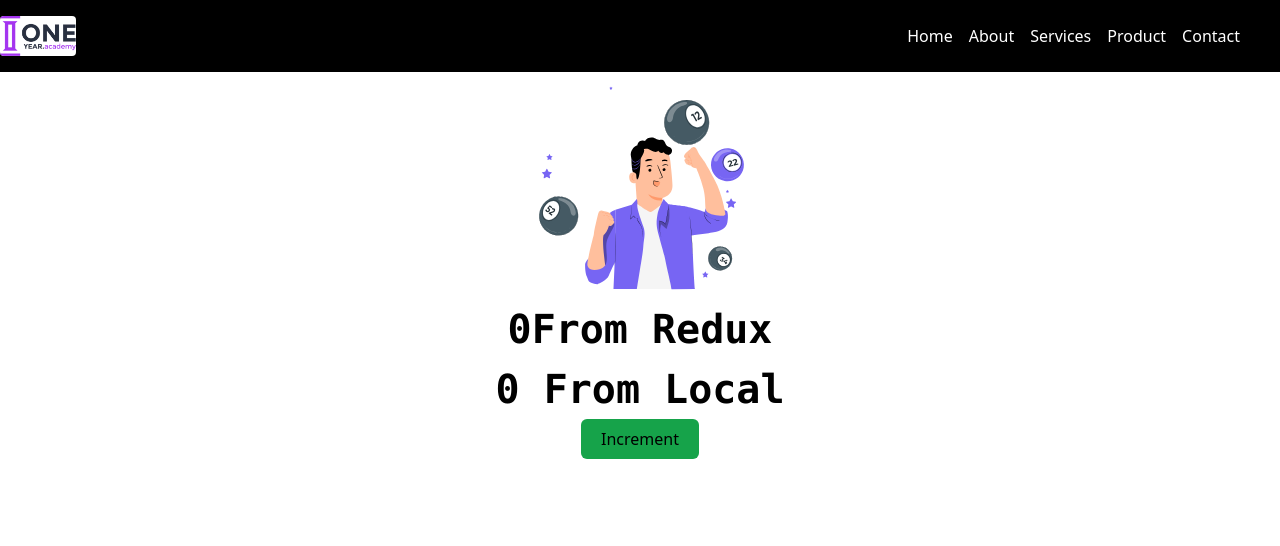
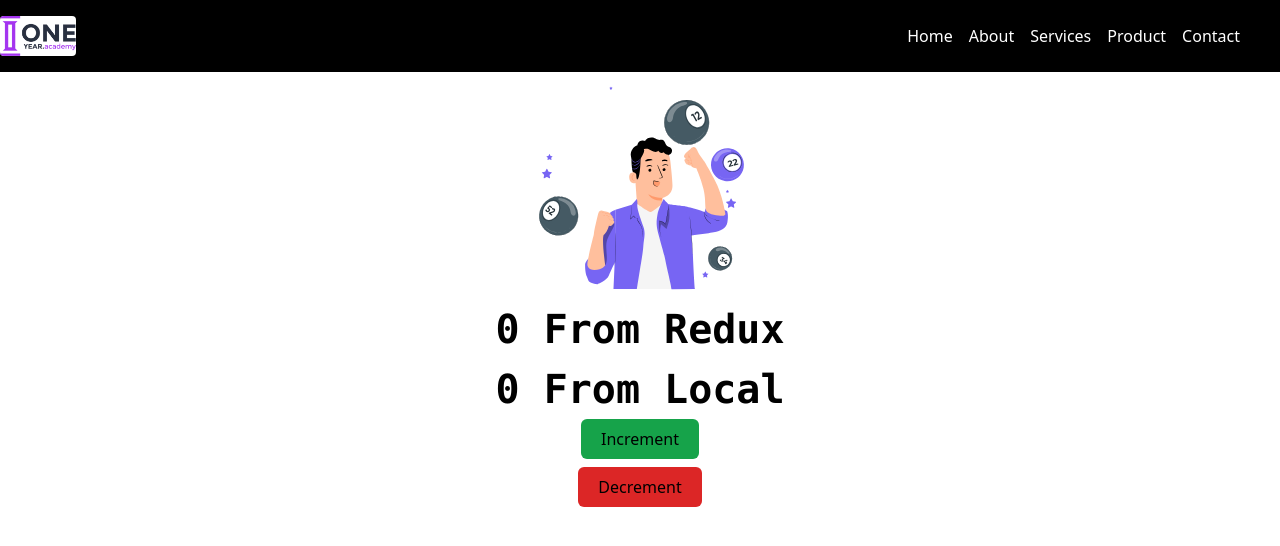
Before and after one commit to RezaulKarimRana/Redux, a React (Vite) app: page / in a window 1280 px wide. Shown: the top 546 px of the page. Built offline with nearby package versions, Linux system fonts and the light colour scheme.

Commit message:
decrement

```diff
--- a/src/component/Counter.jsx
+++ b/src/component/Counter.jsx
@@ -1,12 +1,15 @@
 import React from "react";
 import { useDispatch } from "react-redux";
-import { increment } from "../features/counterSlice";
+import { decrement, increment } from "../features/counterSlice";
 import { useSelector } from "react-redux";
 const Counter = () => {
   const count = useSelector((state) => state?.counter?.count);
   const dispatch = useDispatch();
   const handleIncrement = () => {
     dispatch(increment());
+  };
+  const handleDecrement = () => {
+    dispatch(decrement());
   };
   return (
     <>
@@ -19,6 +22,13 @@ const Counter = () => {
       >
         Increment
       </button>
+      <br />
+      <button
+        className="px-5 py-2 mt-2 bg-red-600 rounded-md"
+        onClick={handleDecrement}
+      >
+        Decrement
+      </button>
     </>
   );
 };
--- a/src/pages/Home.jsx
+++ b/src/pages/Home.jsx
@@ -15,8 +15,7 @@ const Home = () => {
         <p className="text-xl">I am from Home</p>
       </div> */}
       <h1 className="font-bold text-black text-[40px] font-mono">
-        {count}
-        From Redux
+        {count} From Redux
       </h1>
       <Counter />
     </>
```
